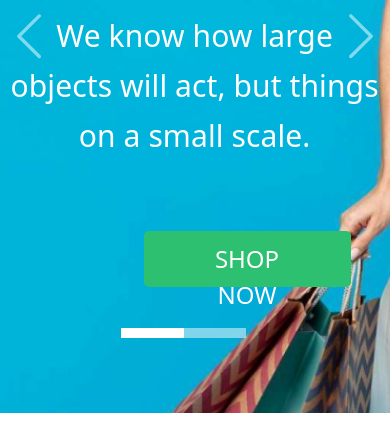
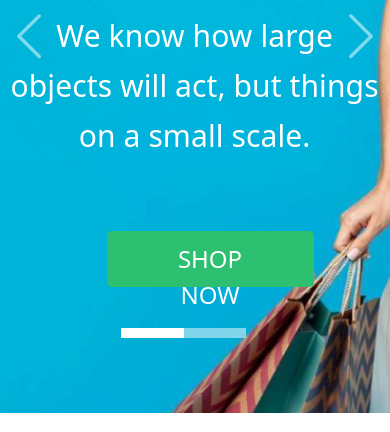
Before and after one commit to Bandage2/example, a plain HTML site: page index.html in a window 390 px wide. Shown: the part 412-844 px from the top of the page. Drawn offline with nearby package versions, Linux system fonts and the light colour scheme.

Commit message:
Add files via upload

```diff
--- a/style.css
+++ b/style.css
@@ -1230,7 +1230,7 @@ left: 72px;
 right: -137px;
 }
 .newcollection button {
- margin-left: -55px;
+ margin-left: -92px;
     margin-top: 29px;
 }
 .newcollection h2 {
```
